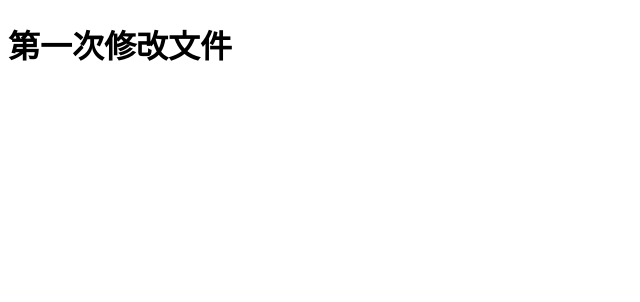
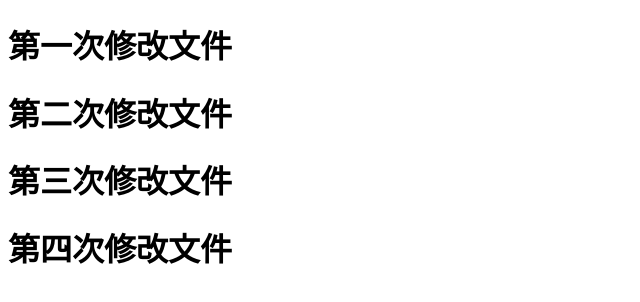
Before and after one commit to ypz1218/h1, a plain HTML site: page index.html in a window 1280 px wide. Shown: the whole page, without its empty margins (0-640 px from the left). Drawn offline with Linux system fonts and the light colour scheme.

Commit message:
'添加了3个h1'

```diff
--- a/index.html
+++ b/index.html
@@ -8,5 +8,9 @@
 </head>
 <body>
     <h1>第一次修改文件</h1>
+    <h1>第二次修改文件</h1>
+    <h1>第三次修改文件</h1>
+    <h1>第四次修改文件</h1>
+
 </body>
 </html>
```
